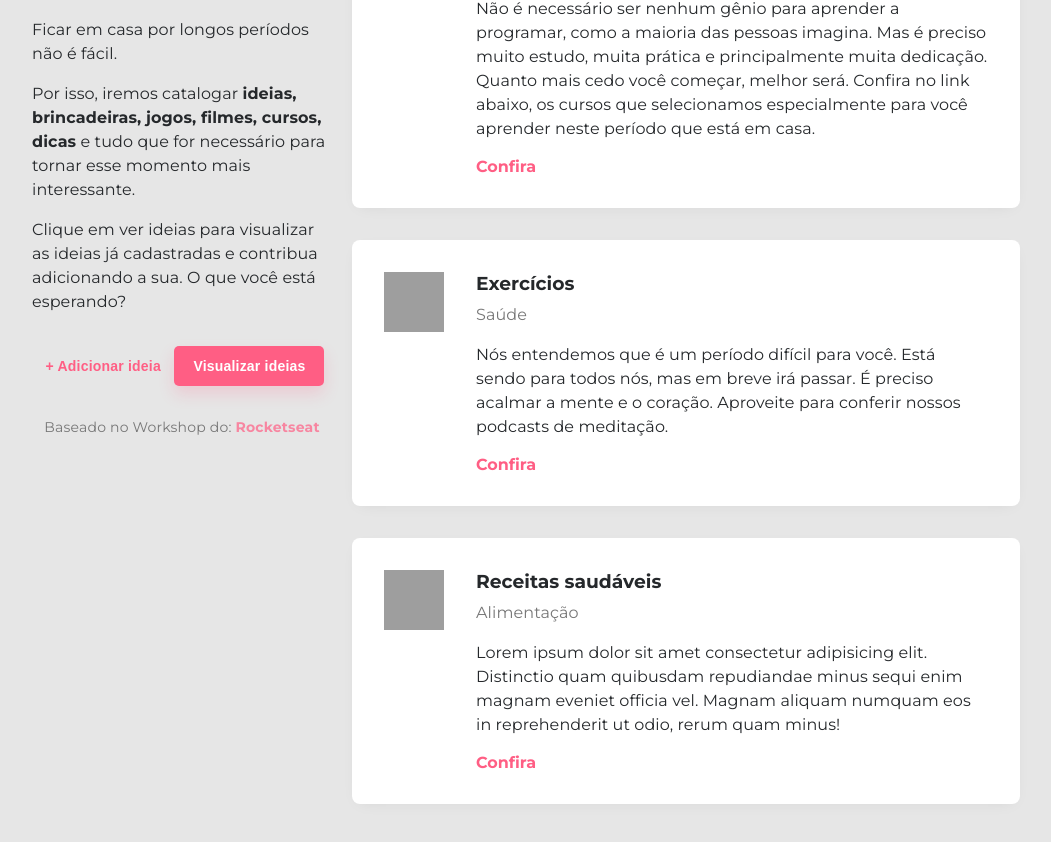
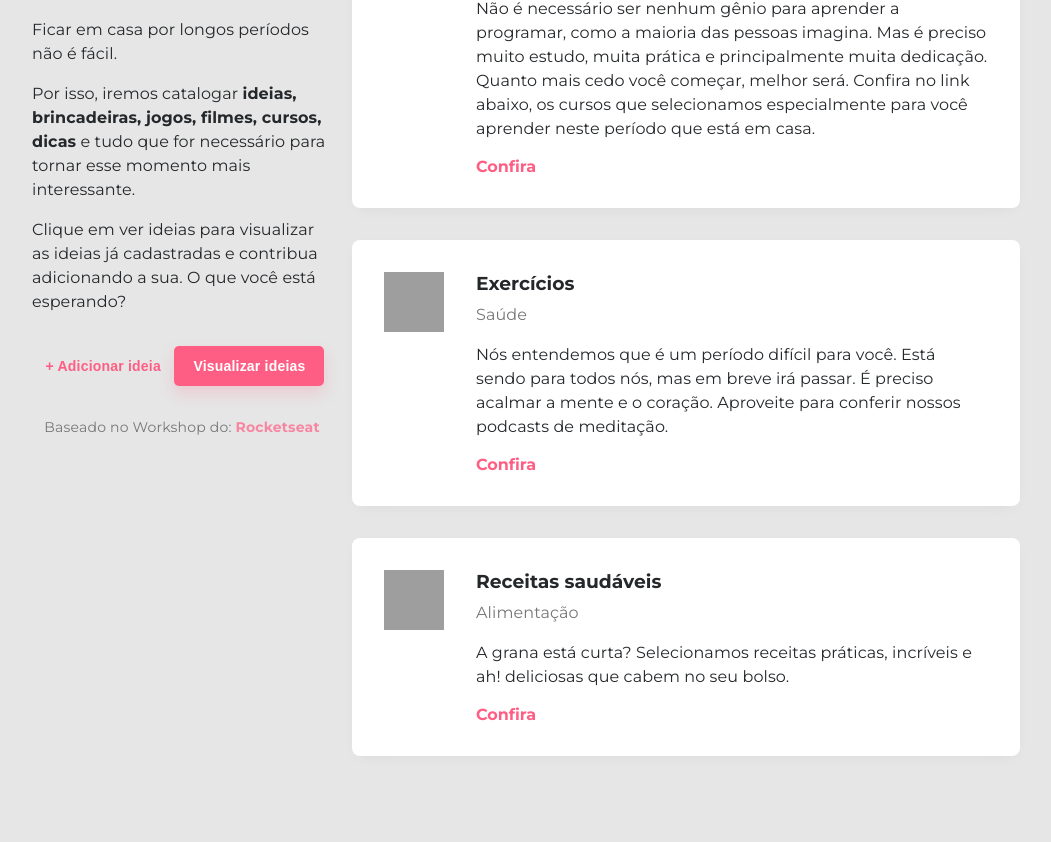
Before and after one commit to thalitazm/Ideias-Criativas, a plain HTML site: page index.html in a window 1280 px wide. Shown: the part 146-988 px from the top of the page, without its empty margins (114-1165 px from the left). Drawn offline with Linux system fonts and the light colour scheme; grey boxes are pictures that could not be loaded.

Commit message:
update
update página

```diff
--- a/index.html
+++ b/index.html
@@ -69,7 +69,7 @@
                         <h3>Receitas saudáveis</h3>
                         <p>Alimentação</p>
                         <div class="description">
-                            Lorem ipsum dolor sit amet consectetur adipisicing elit. Distinctio quam quibusdam repudiandae minus sequi enim magnam eveniet officia vel. Magnam aliquam numquam eos in reprehenderit ut odio, rerum quam minus!
+                            A grana está curta? Selecionamos receitas práticas, incríveis e  ah! deliciosas que cabem no seu bolso.
                         </div>
                         <a href="#">Confira</a>
                     </div>
```
